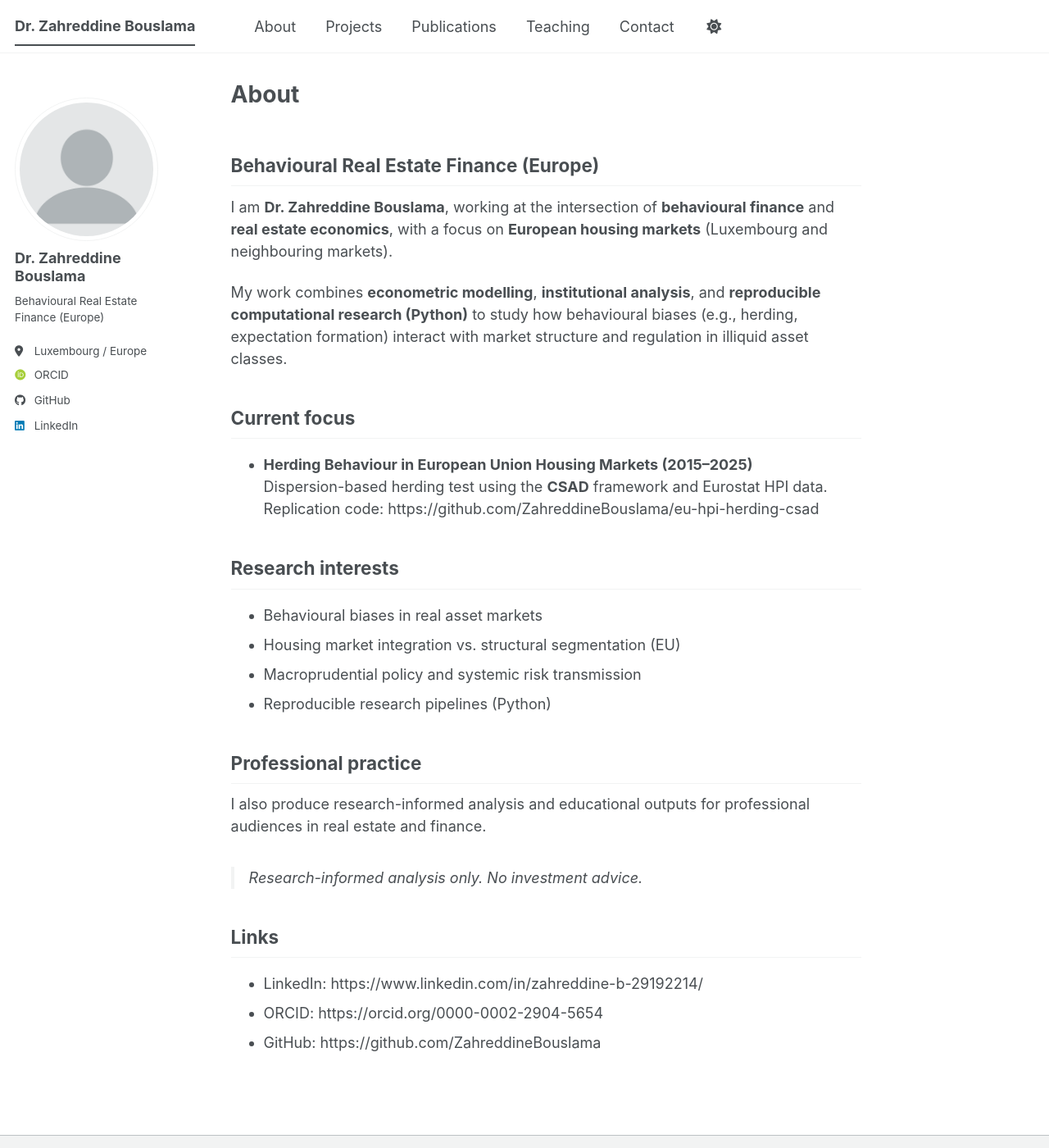
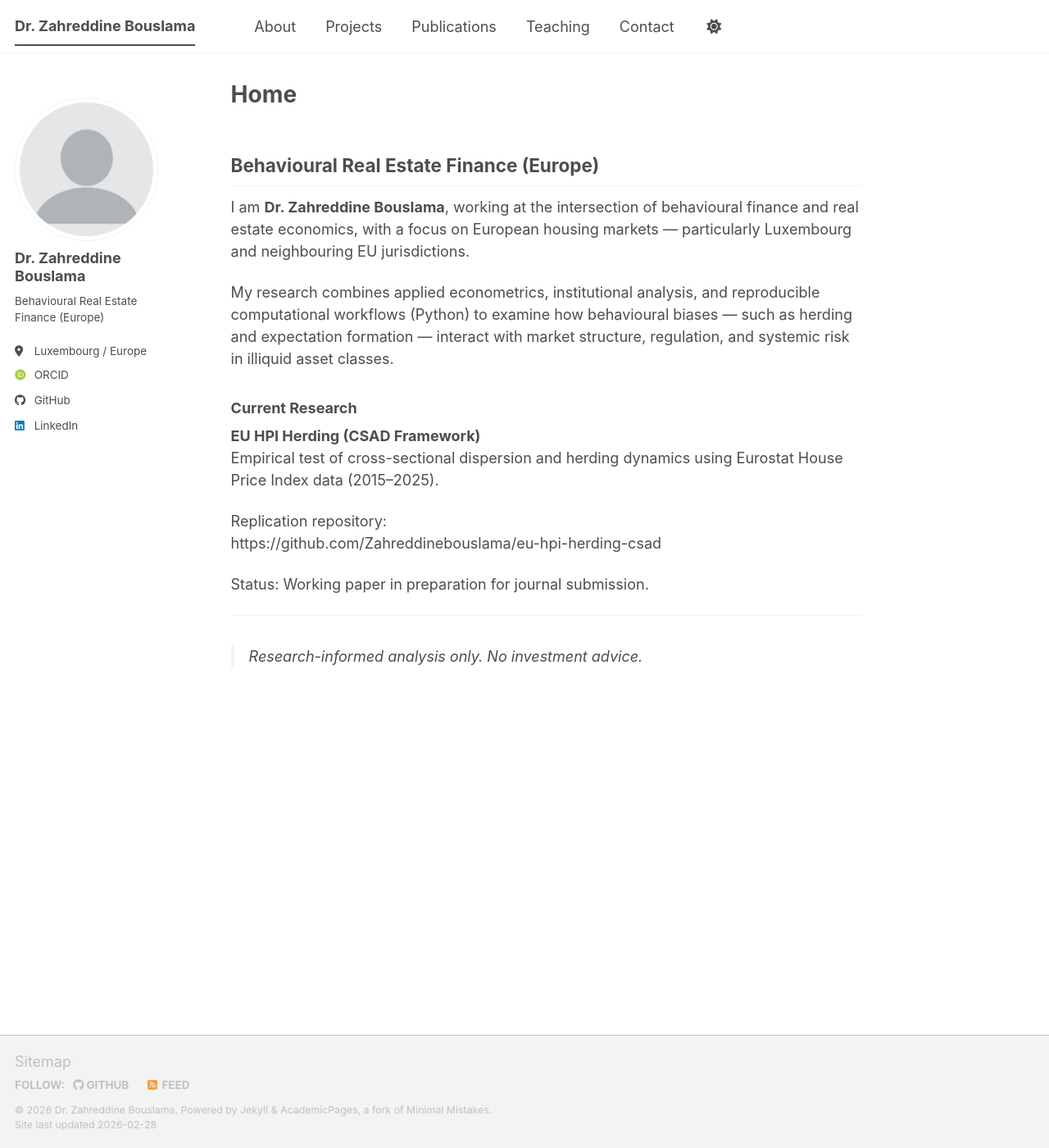
Before and after one commit to ZahreddineBouslama/zahreddinebouslama.github.io, a Jekyll site: the page built from index.md, in a window 1280 px wide and 1400 px high. Shown: the whole window at 82% size. Built offline with Jekyll 4.4.1, drawn with Linux system fonts in a browser that asks for light colours; some web fonts are replaced; a script bundle is joined from its source files by our own code; library files that are not in the unit come from our copies.

Commit message:
Update index.md

```diff
--- a/index.md
+++ b/index.md
@@ -1,38 +1,25 @@
 ---
-title: "About"
+title: "Home"
 permalink: /
 author_profile: true
-redirect_from:
-  - /about/
 ---
 
 ## Behavioural Real Estate Finance (Europe)
 
-I am **Dr. Zahreddine Bouslama**, working at the intersection of **behavioural finance** and **real estate economics**, with a focus on **European housing markets** (Luxembourg and neighbouring markets).
+I am **Dr. Zahreddine Bouslama**, working at the intersection of behavioural finance and real estate economics, with a focus on European housing markets — particularly Luxembourg and neighbouring EU jurisdictions.
 
-My work combines **econometric modelling**, **institutional analysis**, and **reproducible computational research (Python)** to study how behavioural biases (e.g., herding, expectation formation) interact with market structure and regulation in illiquid asset classes.
+My research combines applied econometrics, institutional analysis, and reproducible computational workflows (Python) to examine how behavioural biases — such as herding and expectation formation — interact with market structure, regulation, and systemic risk in illiquid asset classes.
 
-## Current focus
+### Current Research
 
-- **Herding Behaviour in European Union Housing Markets (2015–2025)**
-  Dispersion-based herding test using the **CSAD** framework and Eurostat HPI data.
-  Replication code: https://github.com/ZahreddineBouslama/eu-hpi-herding-csad
+**EU HPI Herding (CSAD Framework)**
+Empirical test of cross-sectional dispersion and herding dynamics using Eurostat House Price Index data (2015–2025).
 
-## Research interests
+Replication repository:
+https://github.com/Zahreddinebouslama/eu-hpi-herding-csad
 
-- Behavioural biases in real asset markets
-- Housing market integration vs. structural segmentation (EU)
-- Macroprudential policy and systemic risk transmission
-- Reproducible research pipelines (Python)
+Status: Working paper in preparation for journal submission.
 
-## Professional practice
-
-I also produce research-informed analysis and educational outputs for professional audiences in real estate and finance.
+---
 
 > Research-informed analysis only. No investment advice.
-
-## Links
-
-- LinkedIn: https://www.linkedin.com/in/zahreddine-b-29192214/
-- ORCID: https://orcid.org/0000-0002-2904-5654
-- GitHub: https://github.com/ZahreddineBouslama
```
